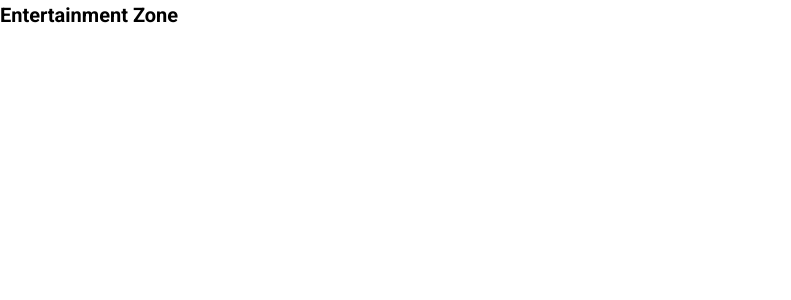
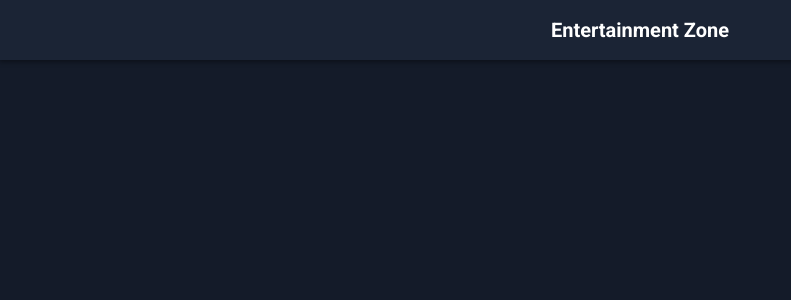
Before and after one commit to fardinxd/entertainment-zone, a React (Create React App) app: page / in a window 1280 px wide. Shown: the top 300 px of the page, without its empty margins (0-791 px from the left). Built offline with nearby package versions, Linux system fonts and the light colour scheme.

Commit message:
Add header

```diff
--- a/package.json
+++ b/package.json
@@ -3,9 +3,14 @@
   "version": "0.1.0",
   "private": true,
   "dependencies": {
+    "@emotion/react": "^11.5.0",
+    "@emotion/styled": "^11.3.0",
+    "@mui/icons-material": "^5.0.4",
+    "@mui/material": "^5.0.4",
     "@testing-library/jest-dom": "^5.11.4",
     "@testing-library/react": "^11.1.0",
     "@testing-library/user-event": "^12.1.10",
+    "axios": "^0.23.0",
     "react": "^17.0.2",
     "react-dom": "^17.0.2",
     "react-scripts": "4.0.3",
--- a/src/App.js
+++ b/src/App.js
@@ -1,12 +1,13 @@
 import React, { Fragment } from "react";
 import "./App.scss";
+import Header from "./components/Header/Header";
 
-function App() {
+const App = () => {
   return (
     <Fragment>
-      <h1>Entertainment Zone</h1>
+      <Header />
     </Fragment>
   );
-}
+};
 
 export default App;
--- a/src/App.scss
+++ b/src/App.scss
@@ -17,8 +17,8 @@ body {
   font-family: "Roboto", sans-serif;
   font-weight: 400;
   line-height: 1.5;
-  background-color: #fff;
-  columns: #000;
+  background-color: #141b29;
+  color: #fff;
 }
 
 ul {
--- /dev/null
+++ b/src/components/Header/Header.js
@@ -0,0 +1,14 @@
+import React from "react";
+import "./Header.scss";
+
+const Header = () => {
+  return (
+    <header className="header">
+      <a href="/" className="logo">
+        Entertainment Zone
+      </a>
+    </header>
+  );
+};
+
+export default Header;
--- /dev/null
+++ b/src/components/Header/Header.scss
@@ -0,0 +1,17 @@
+.header {
+  height: 6rem;
+  background-color: #1b2435;
+  position: fixed;
+  top: 0;
+  left: 0;
+  right: 0;
+  display: flex;
+  align-items: center;
+  justify-content: center;
+  box-shadow: 0px 1px 5px 1px rgba(0, 0, 0, 0.4);
+
+  .logo {
+    font-size: 2rem;
+    font-weight: 700;
+  }
+}
```
Also changed, not shown: 1 other file (tests, documents, lock files or other folders).
